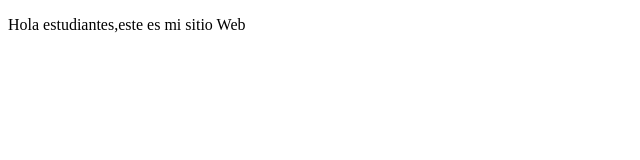
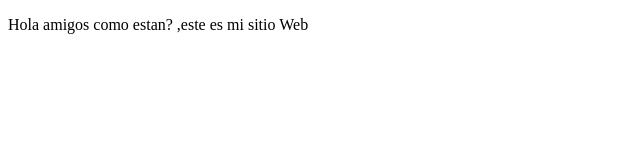
Before and after one commit to kelerantonio/proyectoDemoCursoPrework, a plain HTML site: page index.html in a window 1280 px wide. Shown: the full height of the page, 0-640 px from the left. Drawn offline with Linux system fonts and the light colour scheme.

Commit message:
cambio de prueba

```diff
--- a/index.html
+++ b/index.html
@@ -6,6 +6,6 @@
     <title>kelerOctavio</title>
 </head>
 <body>
-    <p>Hola estudiantes,este es mi sitio Web</p>
+    <p>Hola amigos como estan? ,este es mi sitio Web</p>
 </body>
 </html>
```
